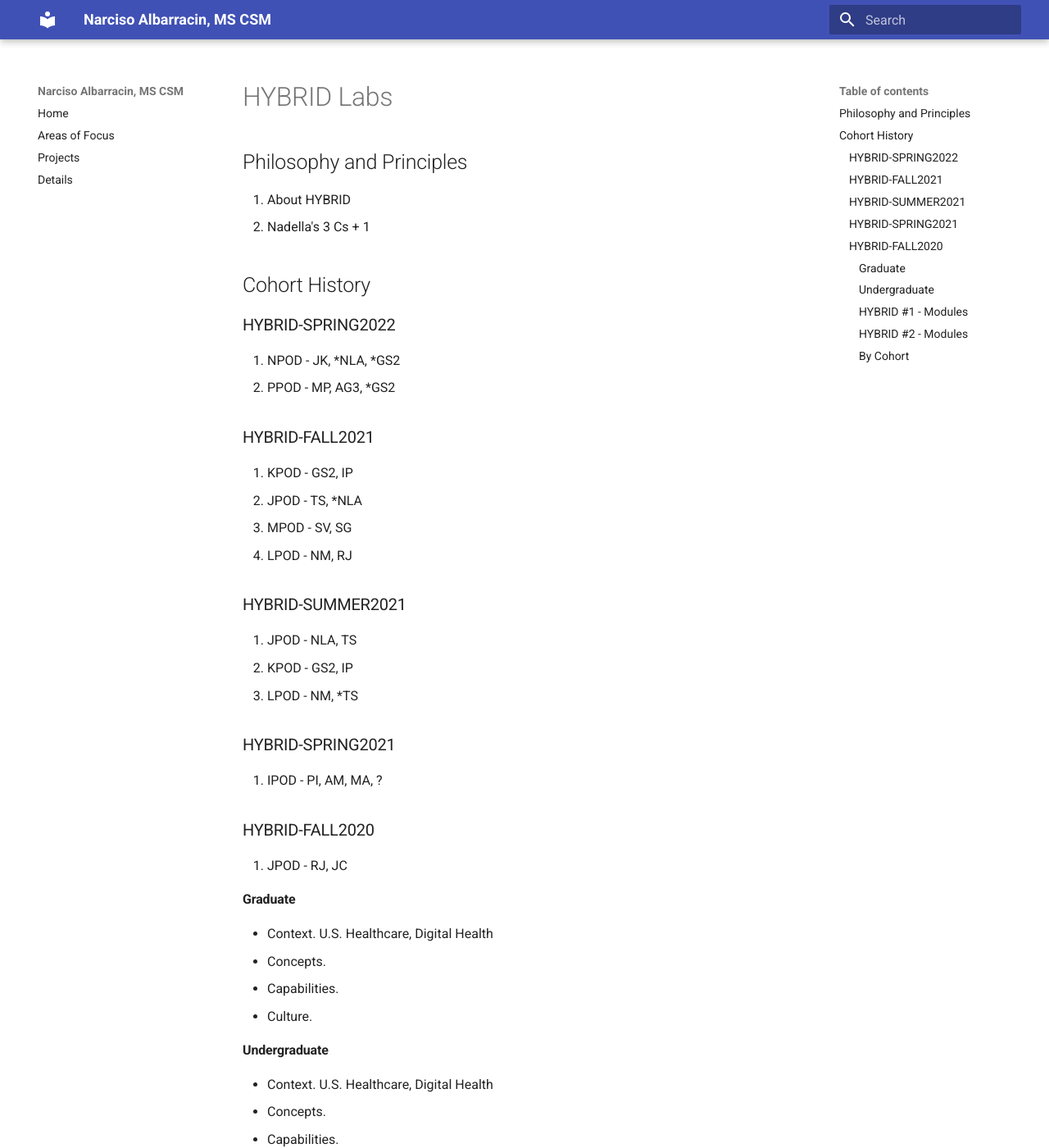
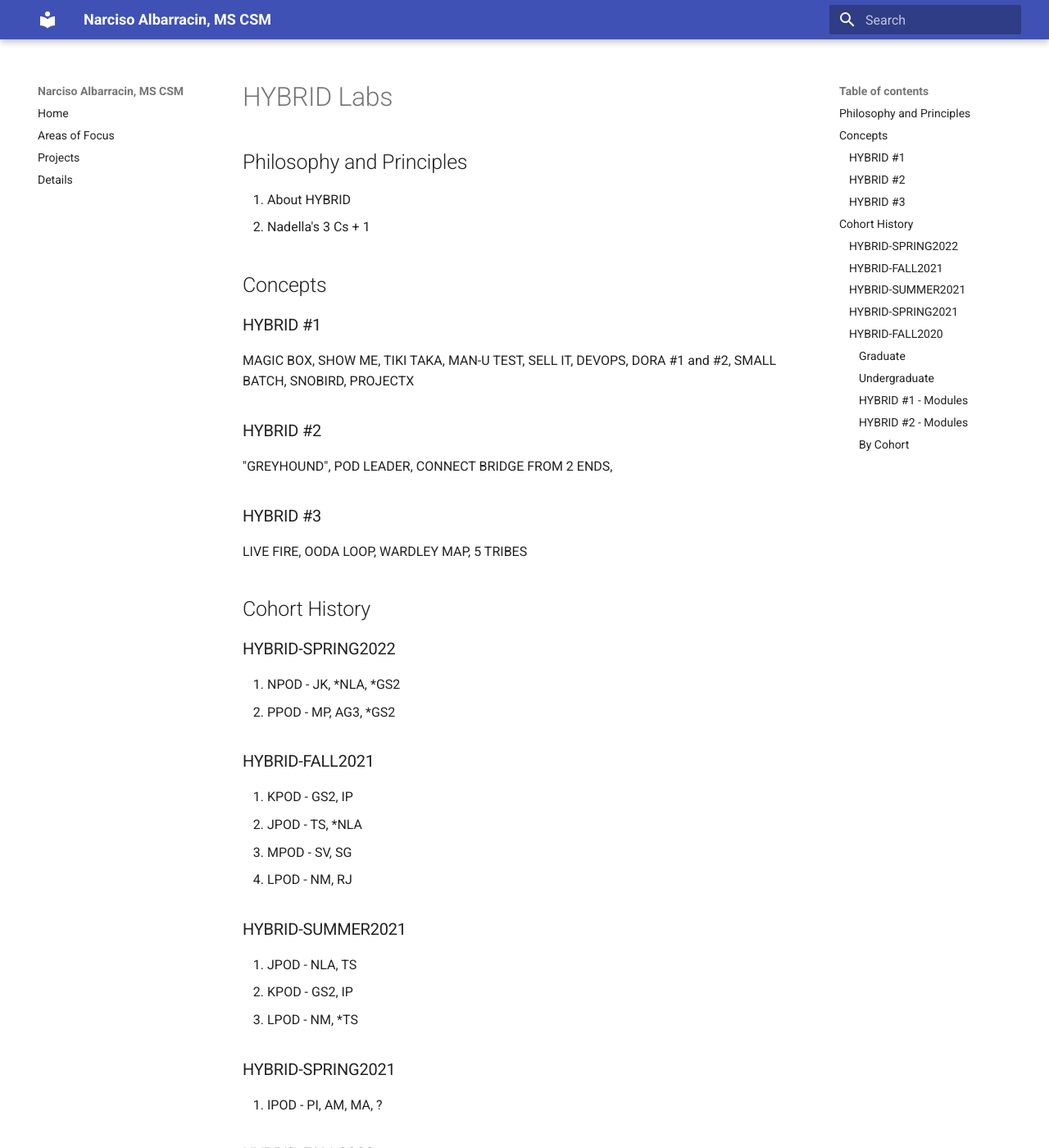
Before and after one commit to nalbarr/portfolio, an MkDocs documentation site: the page built from docs/hybrid-labs.md, in a window 1280 px wide and 1400 px high. Shown: the whole window at 82% size. Built offline with MkDocs 1.6.1 and Material for MkDocs 9.7.7, drawn with Linux system fonts in a browser that asks for light colours; some of the changed text lies outside the part shown.

Commit message:
Update hybrid-labs.md

```diff
--- a/docs/hybrid-labs.md
+++ b/docs/hybrid-labs.md
@@ -3,6 +3,18 @@
 ## Philosophy and Principles
 1. About HYBRID
 2. Nadella's 3 Cs + 1
+
+## Concepts
+### HYBRID #1
+MAGIC BOX, SHOW ME, TIKI TAKA, MAN-U TEST,
+SELL IT, DEVOPS, DORA #1 and #2, SMALL BATCH,
+SNOBIRD, PROJECTX
+
+### HYBRID #2
+"GREYHOUND", POD LEADER, CONNECT BRIDGE FROM 2 ENDS,
+
+### HYBRID #3
+LIVE FIRE, OODA LOOP, WARDLEY MAP, 5 TRIBES
 
 ## Cohort History
 
```
Also changed, not shown: other parts of docs/hybrid-labs.md (+2 -2 lines).
